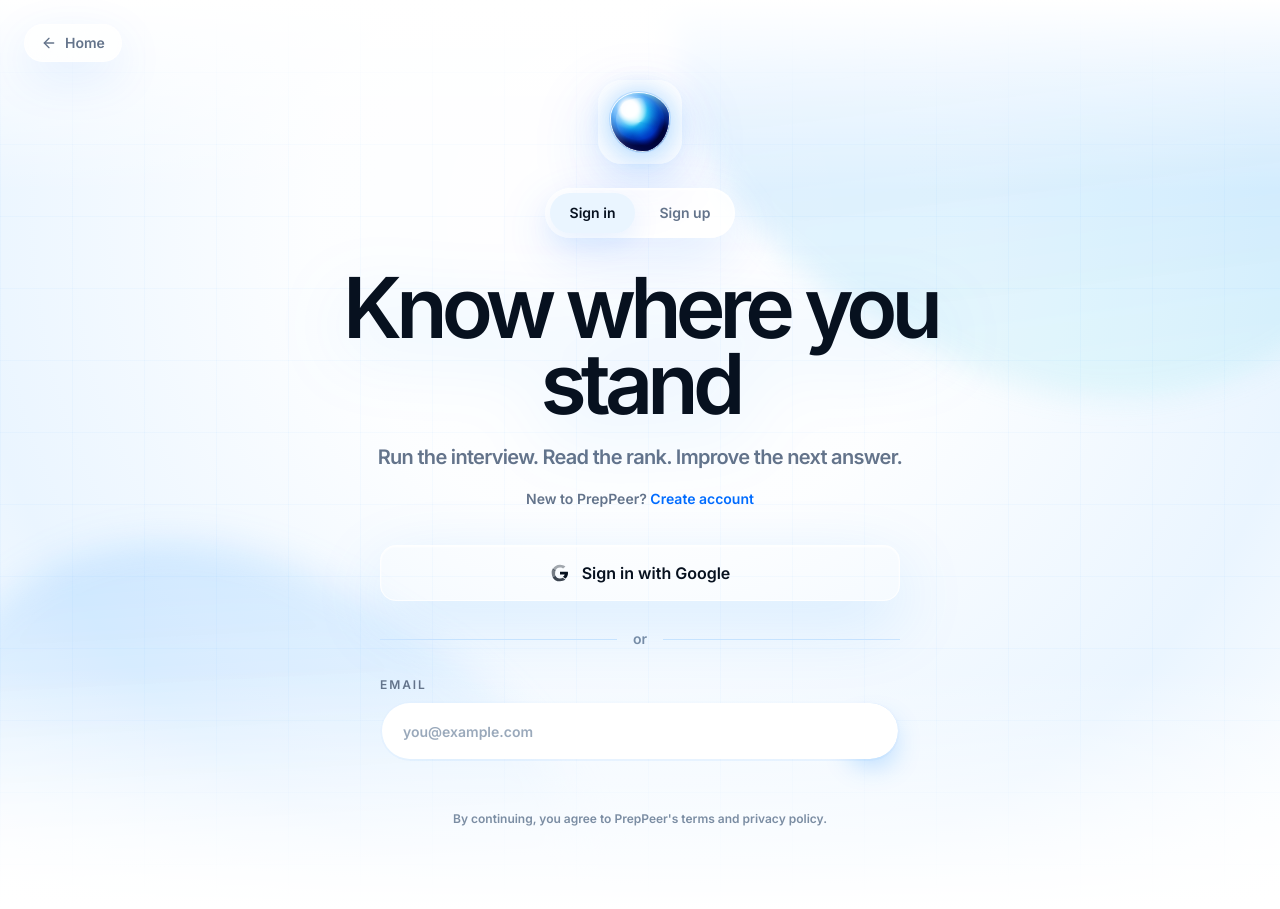
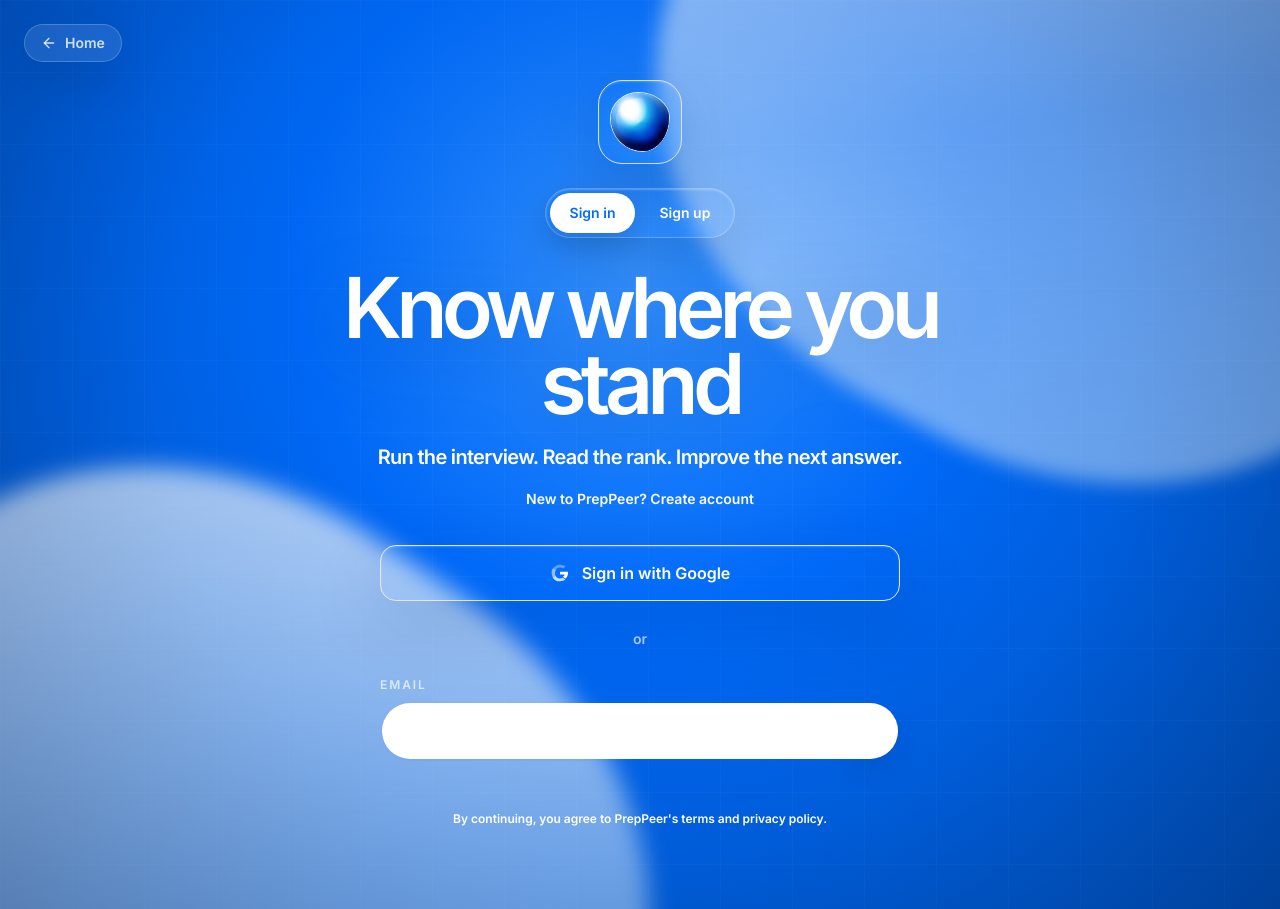
Before and after one commit to Rajat77a/PrepPeer, a Next.js app: page /login in a window 1280 px wide. Built offline with nearby package versions, Linux system fonts and the light colour scheme; a web font is replaced by a local one.

Commit message:
Update page.tsx

```diff
--- a/app/login/page.tsx
+++ b/app/login/page.tsx
@@ -73,26 +73,26 @@
 function LoginBackground() {
   return (
     <div className="pointer-events-none absolute inset-0 overflow-hidden">
-      <div className="absolute inset-0 bg-[#f7fbff]" />
+      <div className="absolute inset-0 bg-[#006cff]" />
 
-      <div className="absolute inset-0 bg-[radial-gradient(circle_at_50%_24%,rgba(255,255,255,0.98)_0%,rgba(255,255,255,0.70)_34%,rgba(232,244,255,0.86)_72%,#ffffff_100%)]" />
-
-      <div className="absolute left-[-18%] top-[-20%] h-[620px] w-[620px] rounded-full bg-[#0084ff]/14 blur-[120px]" />
-      <div className="absolute right-[-16%] top-[8%] h-[540px] w-[540px] rounded-full bg-[#7dffd9]/18 blur-[120px]" />
-      <div className="absolute bottom-[-24%] left-[22%] h-[560px] w-[560px] rounded-full bg-[#60b1ff]/14 blur-[130px]" />
+      <div className="absolute inset-0 bg-[radial-gradient(circle_at_50%_30%,rgba(96,177,255,0.55)_0%,rgba(0,108,255,0.92)_38%,#004fb8_100%)]" />
 
       <div
-        className="absolute -left-32 bottom-[-18rem] h-[620px] w-[720px] rotate-[32deg] rounded-[42%] bg-[linear-gradient(145deg,rgba(0,132,255,0.18),rgba(255,255,255,0.14),rgba(125,255,217,0.16))] blur-[18px]"
-        aria-hidden="true"
-      />
-      <div
-        className="absolute -right-40 top-[-18rem] h-[660px] w-[760px] rotate-[28deg] rounded-[44%] bg-[linear-gradient(145deg,rgba(255,255,255,0.72),rgba(0,132,255,0.14),rgba(125,255,217,0.12))] blur-[14px]"
+        className="absolute -right-48 -top-56 h-[680px] w-[820px] rotate-[28deg] rounded-[46%] bg-[linear-gradient(145deg,rgba(255,255,255,0.96),rgba(255,255,255,0.50),rgba(207,231,255,0.72))] opacity-90 blur-[10px]"
         aria-hidden="true"
       />
 
-      <div className="absolute inset-0 bg-[linear-gradient(rgba(0,132,255,0.045)_1px,transparent_1px),linear-gradient(90deg,rgba(0,132,255,0.045)_1px,transparent_1px)] bg-[size:72px_72px] opacity-70" />
-      <div className="absolute inset-x-0 top-0 h-48 bg-gradient-to-b from-white to-transparent" />
-      <div className="absolute inset-x-0 bottom-0 h-60 bg-gradient-to-t from-white to-transparent" />
+      <div
+        className="absolute -left-52 bottom-[-20rem] h-[720px] w-[860px] rotate-[34deg] rounded-[44%] bg-[linear-gradient(145deg,rgba(255,255,255,0.92),rgba(234,245,255,0.62),rgba(255,255,255,0.28))] opacity-95 blur-[12px]"
+        aria-hidden="true"
+      />
+
+      <div className="absolute left-[10%] top-[18%] h-72 w-72 rounded-full bg-white/12 blur-[80px]" />
+      <div className="absolute right-[14%] bottom-[18%] h-80 w-80 rounded-full bg-[#7dffd9]/16 blur-[90px]" />
+
+      <div className="absolute inset-0 bg-[linear-gradient(rgba(255,255,255,0.055)_1px,transparent_1px),linear-gradient(90deg,rgba(255,255,255,0.055)_1px,transparent_1px)] bg-[size:72px_72px] opacity-55" />
+
+      <div className="absolute inset-0 bg-[radial-gradient(circle_at_50%_42%,transparent_0%,rgba(0,79,184,0.20)_58%,rgba(0,38,96,0.34)_100%)]" />
     </div>
   );
 }
@@ -105,15 +105,15 @@
   onModeChange: (mode: AuthMode) => void;
 }) {
   return (
-    <div className="mx-auto flex w-fit items-center gap-1 rounded-full border border-white/70 bg-white/70 p-1 shadow-[0_18px_56px_rgba(0,108,255,0.14),inset_0_1px_2px_rgba(255,255,255,0.96)] backdrop-blur-xl">
+    <div className="mx-auto flex w-fit items-center gap-1 rounded-full border border-white/25 bg-white/12 p-1 shadow-[0_18px_56px_rgba(0,0,0,0.14),inset_0_1px_2px_rgba(255,255,255,0.28)] backdrop-blur-xl">
       <button
         type="button"
         onClick={() => onModeChange("signin")}
         className={cn(
           "rounded-full px-5 py-2.5 font-inter text-sm font-black transition",
           mode === "signin"
-            ? "bg-[#eaf5ff] text-[#07111f] shadow-[0_10px_28px_rgba(0,108,255,0.10)]"
-            : "text-[#64748b] hover:text-[#07111f]"
+            ? "bg-white text-[#006cff] shadow-[0_10px_28px_rgba(0,0,0,0.14)]"
+            : "text-white/72 hover:text-white"
         )}
       >
         Sign in
@@ -124,8 +124,8 @@
         className={cn(
           "rounded-full px-5 py-2.5 font-inter text-sm font-black transition",
           mode === "signup"
-            ? "bg-white text-[#07111f] shadow-[0_10px_28px_rgba(15,23,42,0.10)]"
-            : "text-[#64748b] hover:text-[#07111f]"
+            ? "bg-white text-[#006cff] shadow-[0_10px_28px_rgba(0,0,0,0.14)]"
+            : "text-white/72 hover:text-white"
         )}
       >
         Sign up
@@ -148,13 +148,14 @@
   const activeCopy = copy[mode];
 
   const otpSlotClass =
-    "!h-14 !w-12 rounded-xl !border-[#cfe7ff] !bg-white/88 text-xl !text-[#07111f] shadow-[0_16px_34px_rgba(0,108,255,0.10),inset_0_1px_1px_rgba(255,255,255,0.96)] transition-all duration-300 data-[filled=true]:!border-[#60b1ff] data-[filled=true]:!bg-[#f7fbff] data-[active=true]:!border-[#0084ff] data-[active=true]:!shadow-[0_0_0_3px_rgba(0,132,255,0.18),0_0_24px_rgba(0,132,255,0.18)]";
+    "!h-14 !w-12 rounded-xl !border-white/25 !bg-white/14 text-xl !text-white shadow-[0_16px_34px_rgba(0,0,0,0.12),inset_0_1px_1px_rgba(255,255,255,0.18)] transition-all duration-300 data-[filled=true]:!border-white/55 data-[filled=true]:!bg-white/22 data-[active=true]:!border-white data-[active=true]:!shadow-[0_0_0_3px_rgba(255,255,255,0.18),0_0_24px_rgba(255,255,255,0.18)]";
 
   const getAuthRedirectUrl = (nextPath: string) => {
     const next =
       nextPath.startsWith("/dashboard") && !nextPath.startsWith("//")
         ? nextPath
         : "/dashboard";
+
     return `${window.location.origin}/auth/callback?next=${encodeURIComponent(
       next
     )}&mode=${mode}`;
@@ -208,6 +209,7 @@
 
   const signInWithGoogle = async () => {
     setError("");
+
     const supabase = createClient();
     const { error: signInError } = await supabase.auth.signInWithOAuth({
       provider: "google",
@@ -381,12 +383,12 @@
   }, []);
 
   return (
-    <main className="relative min-h-screen overflow-hidden bg-white text-[#07111f]">
+    <main className="relative min-h-screen overflow-hidden bg-[#006cff] text-white">
       <LoginBackground />
 
       <Link
         href="/"
-        className="fixed left-6 top-6 z-30 inline-flex items-center gap-2 rounded-full border border-white/70 bg-white/70 px-4 py-2 font-inter text-sm font-bold text-[#64748b] shadow-[0_16px_50px_rgba(0,108,255,0.10)] backdrop-blur-xl transition hover:text-[#006cff]"
+        className="fixed left-6 top-6 z-30 inline-flex items-center gap-2 rounded-full border border-white/20 bg-white/10 px-4 py-2 font-inter text-sm font-bold text-white/80 shadow-[0_16px_50px_rgba(0,0,0,0.12)] backdrop-blur-xl transition hover:bg-white/16 hover:text-white"
       >
         <ArrowLeft className="h-4 w-4" />
         Home
@@ -402,27 +404,27 @@
                 className="text-center"
               >
                 <div className="mb-6 flex justify-center">
-                  <div className="rounded-3xl border border-white/80 bg-white/70 p-3 shadow-[0_24px_70px_rgba(0,108,255,0.16),inset_0_1px_2px_rgba(255,255,255,0.98)] backdrop-blur-xl">
+                  <div className="rounded-3xl border border-white/22 bg-white/12 p-3 shadow-[0_24px_70px_rgba(0,0,0,0.14),inset_0_1px_2px_rgba(255,255,255,0.22)] backdrop-blur-xl">
                     <OrbLogo size={58} />
                   </div>
                 </div>
 
                 <AuthModeSwitch mode={mode} onModeChange={resetForMode} />
 
-                <h1 className="mt-8 font-inter text-[clamp(48px,8vw,84px)] font-black leading-[0.9] tracking-[-0.07em] text-[#07111f] drop-shadow-[0_18px_36px_rgba(0,132,255,0.14)]">
+                <h1 className="mt-8 font-inter text-[clamp(48px,8vw,84px)] font-black leading-[0.9] tracking-[-0.07em] text-white drop-shadow-[0_18px_36px_rgba(0,38,96,0.22)]">
                   {activeCopy.title}
                 </h1>
 
-                <p className="mx-auto mt-5 max-w-[540px] font-inter text-xl font-semibold leading-8 tracking-[-0.035em] text-[#64748b]">
+                <p className="mx-auto mt-5 max-w-[540px] font-inter text-xl font-semibold leading-8 tracking-[-0.035em] text-white/76">
                   {activeCopy.subtitle}
                 </p>
 
-                <p className="mt-4 font-inter text-sm font-bold text-[#64748b]">
+                <p className="mt-4 font-inter text-sm font-bold text-white/72">
                   {activeCopy.helper}{" "}
                   <button
                     type="button"
                     onClick={() => resetForMode(isSignUp ? "signin" : "signup")}
-                    className="text-[#006cff] transition hover:text-[#0057cc]"
+                    className="text-white transition hover:text-[#d7ecff]"
                   >
                     {activeCopy.helperAction}
                   </button>
@@ -431,19 +433,19 @@
                 <div className="mx-auto mt-9 max-w-[520px]">
                   <button
                     onClick={signInWithGoogle}
-                    className="group relative flex h-14 w-full items-center justify-center gap-3 overflow-hidden rounded-2xl border border-white/80 bg-white/76 px-5 font-inter text-base font-black text-[#07111f] shadow-[0_22px_70px_rgba(0,132,255,0.15),inset_0_1px_2px_rgba(255,255,255,0.98)] backdrop-blur-xl transition hover:-translate-y-0.5 hover:border-[#0084ff]/30 hover:bg-white"
+                    className="group relative flex h-14 w-full items-center justify-center gap-3 overflow-hidden rounded-2xl border border-white/22 bg-white/14 px-5 font-inter text-base font-black text-white shadow-[0_22px_70px_rgba(0,38,96,0.18),inset_0_1px_2px_rgba(255,255,255,0.22)] backdrop-blur-xl transition hover:-translate-y-0.5 hover:border-white/40 hover:bg-white/18"
                   >
                     <GoogleIcon />
                     Sign in with Google
-                    <span className="absolute inset-y-0 left-[-25%] w-[18%] skew-x-[-18deg] bg-[#38bdf8]/28 blur-sm transition-transform duration-700 group-hover:translate-x-[720%]" />
+                    <span className="absolute inset-y-0 left-[-25%] w-[18%] skew-x-[-18deg] bg-white/28 blur-sm transition-transform duration-700 group-hover:translate-x-[720%]" />
                   </button>
 
                   <div className="my-7 flex items-center gap-4">
-                    <span className="h-px flex-1 bg-[#cfe7ff]" />
-                    <span className="font-inter text-sm font-black text-[#7b8da3]">
+                    <span className="h-px flex-1 bg-white/24" />
+                    <span className="font-inter text-sm font-black text-white/70">
                       or
                     </span>
-                    <span className="h-px flex-1 bg-[#cfe7ff]" />
+                    <span className="h-px flex-1 bg-white/24" />
                   </div>
 
                   <form
@@ -454,7 +456,7 @@
                     className="space-y-4 text-left"
                   >
                     <label className="block">
-                      <span className="mb-2 block font-inter text-xs font-black uppercase tracking-[0.16em] text-[#64748b]">
+                      <span className="mb-2 block font-inter text-xs font-black uppercase tracking-[0.16em] text-white/70">
                         Email
                       </span>
                       <div className="relative">
@@ -468,13 +470,13 @@
                           placeholder="you@example.com"
                           autoComplete="email"
                           required
-                          className="h-14 rounded-2xl border-[#cfe7ff] bg-white/82 px-5 pr-14 text-left font-inter text-base font-bold text-[#07111f] shadow-[0_18px_48px_rgba(0,108,255,0.10)] placeholder:text-[#9aa9bb] focus:border-[#0084ff]/70 focus:shadow-[0_0_0_4px_rgba(0,132,255,0.12)]"
+                          className="h-14 rounded-2xl border-white/25 bg-white/14 px-5 pr-14 text-left font-inter text-base font-bold text-white shadow-[0_18px_48px_rgba(0,38,96,0.16)] placeholder:text-white/45 focus:border-white/70 focus:shadow-[0_0_0_4px_rgba(255,255,255,0.12)]"
                         />
                         <button
                           type="submit"
                           disabled={loading}
                           aria-label={activeCopy.emailButton}
-                          className="absolute right-2 top-1/2 flex h-10 w-10 -translate-y-1/2 items-center justify-center overflow-hidden rounded-xl bg-[#0084ff] text-white shadow-[0_12px_28px_rgba(0,132,255,0.3)] transition hover:scale-105 hover:bg-[#006cff] disabled:opacity-50"
+                          className="absolute right-2 top-1/2 flex h-10 w-10 -translate-y-1/2 items-center justify-center overflow-hidden rounded-xl bg-white text-[#006cff] shadow-[0_12px_28px_rgba(0,38,96,0.20)] transition hover:scale-105 hover:bg-[#eef7ff] disabled:opacity-50"
                         >
                           <ArrowRight size={17} />
                         </button>
@@ -484,13 +486,14 @@
                 </div>
 
                 {error && (
-                  <p className="mt-5 text-center font-inter text-sm font-bold text-[#dc2626]">
+                  <p className="mt-5 text-center font-inter text-sm font-black text-white">
                     {error}
                   </p>
                 )}
 
-                <p className="mx-auto mt-12 max-w-[460px] text-center font-inter text-xs font-semibold leading-5 text-[#7b8da3]">
-                  By continuing, you agree to PrepPeer&apos;s terms and privacy policy.
+                <p className="mx-auto mt-12 max-w-[460px] text-center font-inter text-xs font-semibold leading-5 text-white/62">
+                  By continuing, you agree to PrepPeer&apos;s terms and privacy
+                  policy.
                 </p>
               </motion.div>
             )}
@@ -502,27 +505,28 @@
                     setOtp("");
                     setStep("email");
                   }}
-                  className="mx-auto mb-8 flex items-center gap-2 font-inter text-sm font-bold text-[#64748b] transition hover:text-[#0084ff]"
+                  className="mx-auto mb-8 flex items-center gap-2 font-inter text-sm font-bold text-white/72 transition hover:text-white"
                 >
                   <ArrowLeft size={16} />
                   Back
                 </button>
 
                 <div className="mb-6 flex justify-center">
-                  <div className="rounded-3xl border border-white/80 bg-white/70 p-3 shadow-[0_24px_70px_rgba(0,108,255,0.16),inset_0_1px_2px_rgba(255,255,255,0.98)] backdrop-blur-xl">
+                  <div className="rounded-3xl border border-white/22 bg-white/12 p-3 shadow-[0_24px_70px_rgba(0,0,0,0.14),inset_0_1px_2px_rgba(255,255,255,0.22)] backdrop-blur-xl">
                     <OrbLogo size={58} />
                   </div>
                 </div>
 
-                <h1 className="font-inter text-[clamp(44px,7vw,76px)] font-black leading-[0.9] tracking-[-0.06em] text-[#07111f]">
+                <h1 className="font-inter text-[clamp(44px,7vw,76px)] font-black leading-[0.9] tracking-[-0.06em] text-white">
                   Enter your code
                 </h1>
-                <p className="mx-auto mt-5 max-w-[460px] font-inter text-lg font-semibold leading-8 text-[#64748b]">
+
+                <p className="mx-auto mt-5 max-w-[460px] font-inter text-lg font-semibold leading-8 text-white/74">
                   We sent a sign-in code to {email}.
                 </p>
 
-                <div className="mx-auto mt-10 max-w-[480px] rounded-[34px] border border-white/80 bg-white/66 p-3 shadow-[0_26px_88px_rgba(0,108,255,0.14),inset_0_1px_2px_rgba(255,255,255,0.95)] backdrop-blur-2xl">
-                  <div className="rounded-[26px] border border-[#cfe7ff] bg-white/78 px-4 py-5 shadow-[inset_0_1px_1px_rgba(255,255,255,0.96),0_18px_42px_rgba(0,108,255,0.10)]">
+                <div className="mx-auto mt-10 max-w-[480px] rounded-[34px] border border-white/22 bg-white/12 p-3 shadow-[0_26px_88px_rgba(0,38,96,0.18),inset_0_1px_2px_rgba(255,255,255,0.22)] backdrop-blur-2xl">
+                  <div className="rounded-[26px] border border-white/18 bg-white/10 px-4 py-5 shadow-[inset_0_1px_1px_rgba(255,255,255,0.20),0_18px_42px_rgba(0,38,96,0.12)]">
                     <InputOTP
                       maxLength={6}
                       value={otp}
@@ -542,7 +546,7 @@
                           />
                         ))}
                       </InputOTPGroup>
-                      <InputOTPSeparator className="px-0 text-[#6f7f96]/60" />
+                      <InputOTPSeparator className="px-0 text-white/50" />
                       <InputOTPGroup className="gap-2 sm:gap-3">
                         {[3, 4, 5].map((index) => (
                           <InputOTPSlot
@@ -559,13 +563,13 @@
                 <button
                   onClick={sendOtp}
                   disabled={loading}
-                  className="mt-6 font-inter text-sm font-bold text-[#0084ff] transition hover:text-[#005bd3] disabled:opacity-50"
+                  className="mt-6 font-inter text-sm font-black text-white transition hover:text-[#d7ecff] disabled:opacity-50"
                 >
                   Resend code
                 </button>
 
                 {error && (
-                  <p className="mt-5 font-inter text-sm font-bold text-[#dc2626]">
+                  <p className="mt-5 font-inter text-sm font-black text-white">
                     {error}
                   </p>
                 )}
@@ -576,25 +580,25 @@
               <motion.div
                 key="password"
                 {...panelMotion}
-                className="mx-auto max-w-[520px] rounded-[34px] border border-white/80 bg-white/72 p-7 text-left shadow-[0_30px_110px_rgba(0,108,255,0.16),inset_0_1px_2px_rgba(255,255,255,0.96)] backdrop-blur-2xl sm:p-9"
+                className="mx-auto max-w-[520px] rounded-[34px] border border-white/22 bg-white/14 p-7 text-left shadow-[0_30px_110px_rgba(0,38,96,0.20),inset_0_1px_2px_rgba(255,255,255,0.22)] backdrop-blur-2xl sm:p-9"
               >
                 <button
                   onClick={() => setStep("otp")}
-                  className="mb-6 flex items-center gap-2 font-inter text-sm font-bold text-[#64748b] transition hover:text-[#0084ff]"
+                  className="mb-6 flex items-center gap-2 font-inter text-sm font-bold text-white/72 transition hover:text-white"
                 >
                   <ArrowLeft size={16} />
                   Back
                 </button>
 
                 <div className="mb-6 flex items-center gap-3">
-                  <div className="flex h-11 w-11 items-center justify-center rounded-2xl border border-[#0084ff]/20 bg-[#e7f4ff] text-[#0084ff] shadow-[0_12px_28px_rgba(0,132,255,0.12)]">
+                  <div className="flex h-11 w-11 items-center justify-center rounded-2xl border border-white/20 bg-white/16 text-white shadow-[0_12px_28px_rgba(0,38,96,0.12)]">
                     <ShieldCheck size={20} />
                   </div>
                   <div>
-                    <p className="font-inter text-xs font-black uppercase tracking-[0.2em] text-[#0084ff]">
+                    <p className="font-inter text-xs font-black uppercase tracking-[0.2em] text-white/70">
                       Password
                     </p>
-                    <h1 className="font-inter text-3xl font-black tracking-[-0.04em]">
+                    <h1 className="font-inter text-3xl font-black tracking-[-0.04em] text-white">
                       Create your password
                     </h1>
                   </div>
@@ -611,7 +615,7 @@
             {step === "success" && (
               <motion.div key="success" {...panelMotion} className="text-center">
                 <motion.div
-                  className="mx-auto flex h-20 w-20 items-center justify-center rounded-full border border-[#0084ff]/20 bg-white/75 text-[#0084ff] shadow-[0_22px_70px_rgba(0,132,255,0.2),inset_0_1px_2px_rgba(255,255,255,0.95)]"
+                  className="mx-auto flex h-20 w-20 items-center justify-center rounded-full border border-white/22 bg-white/14 text-white shadow-[0_22px_70px_rgba(0,38,96,0.18),inset_0_1px_2px_rgba(255,255,255,0.22)]"
                   initial={{ scale: 0 }}
                   animate={{ scale: 1 }}
                   transition={{ type: "spring", stiffness: 280, damping: 18 }}
@@ -619,17 +623,17 @@
                   <Check size={34} strokeWidth={2.8} />
                 </motion.div>
 
-                <h1 className="mt-7 font-inter text-[clamp(44px,7vw,76px)] font-black leading-[0.9] tracking-[-0.06em]">
+                <h1 className="mt-7 font-inter text-[clamp(44px,7vw,76px)] font-black leading-[0.9] tracking-[-0.06em] text-white">
                   You&apos;re in
                 </h1>
 
-                <p className="mx-auto mt-5 max-w-[460px] font-inter text-lg font-semibold leading-8 text-[#64748b]">
+                <p className="mx-auto mt-5 max-w-[460px] font-inter text-lg font-semibold leading-8 text-white/74">
                   Continue to your dashboard.
                 </p>
 
                 <button
                   onClick={() => router.push("/dashboard")}
-                  className="mt-10 h-14 w-full max-w-[460px] rounded-2xl bg-[#0084ff] px-5 font-inter text-base font-black text-white shadow-[0_18px_48px_rgba(0,132,255,0.28)] transition hover:-translate-y-0.5 hover:bg-[#006cff]"
+                  className="mt-10 h-14 w-full max-w-[460px] rounded-2xl bg-white px-5 font-inter text-base font-black text-[#006cff] shadow-[0_18px_48px_rgba(0,38,96,0.22)] transition hover:-translate-y-0.5 hover:bg-[#eef7ff]"
                 >
                   Continue
                 </button>
```
